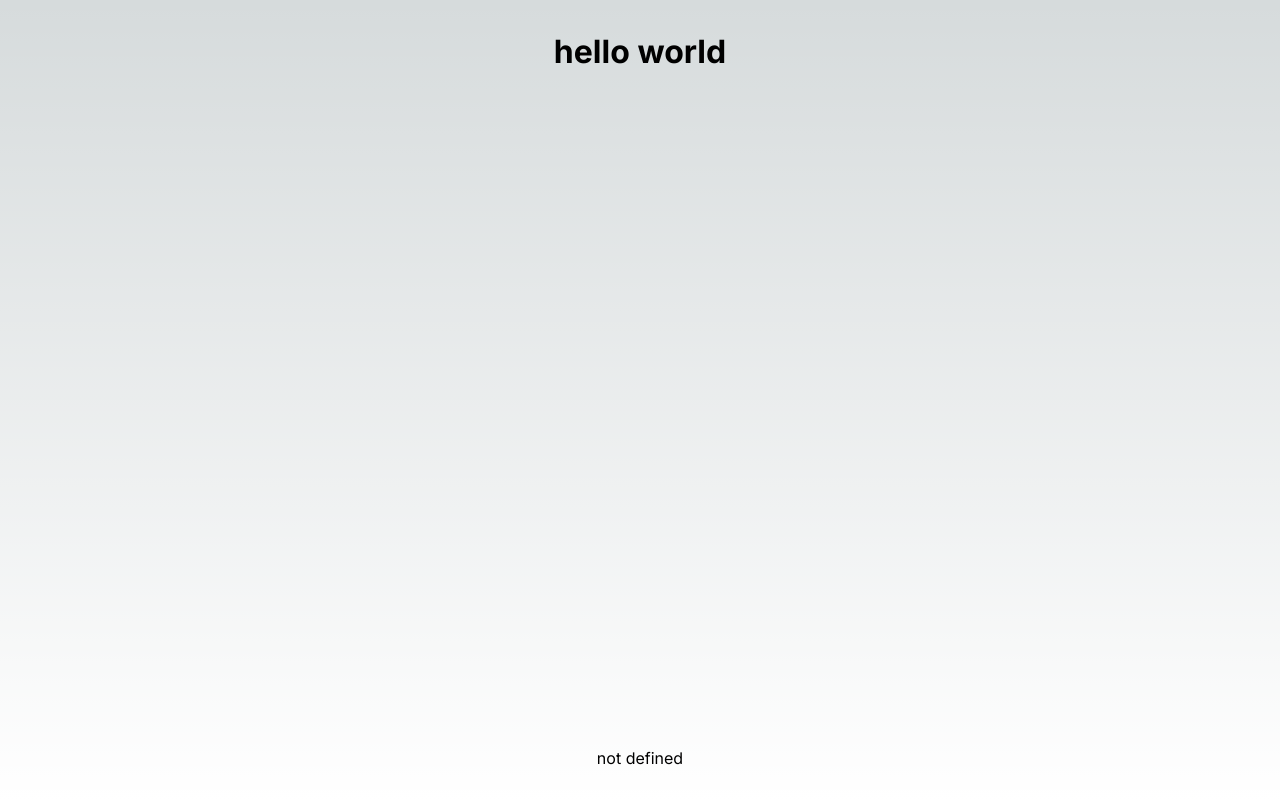
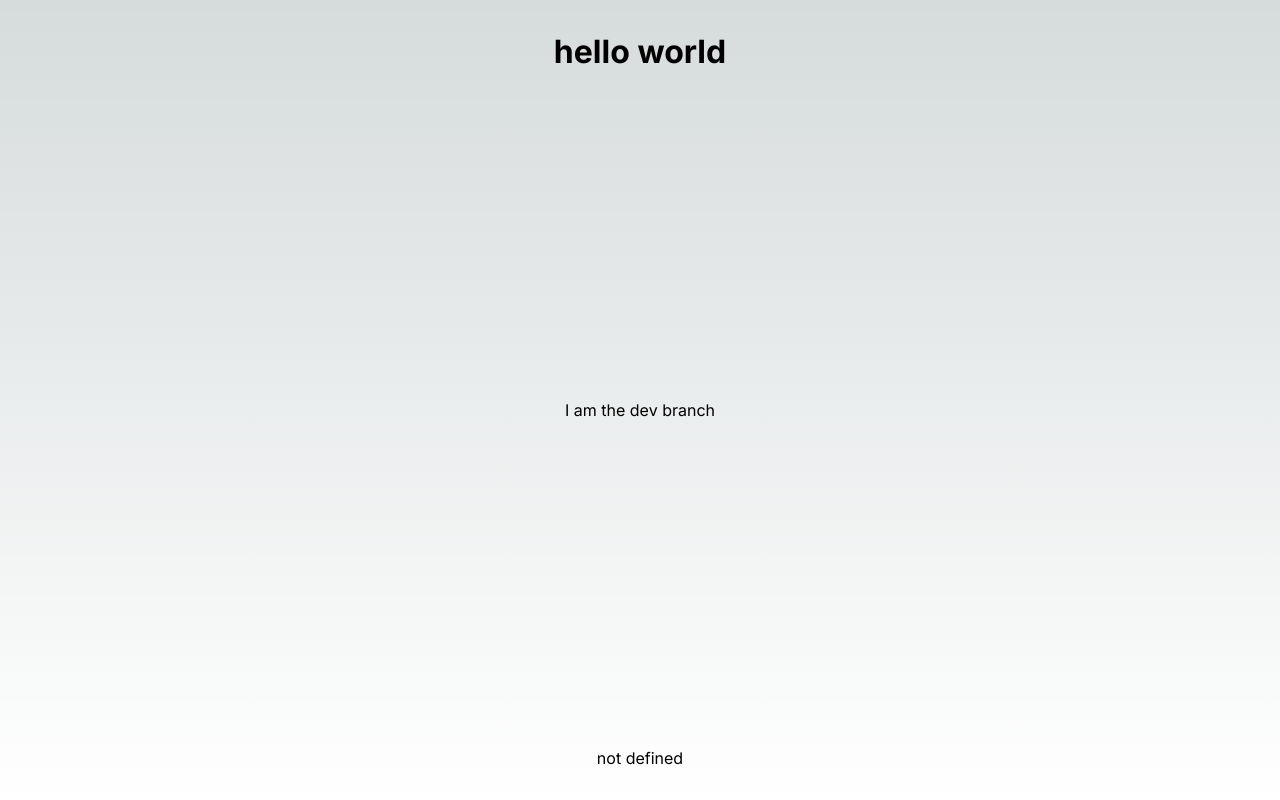
Before and after one commit to ab7z/fe, a Next.js app: page / in a window 1280 px wide. Built offline with nearby package versions, Linux system fonts and the light colour scheme.

Commit message:
test dev branch

```diff
--- a/pages/index.tsx
+++ b/pages/index.tsx
@@ -26,6 +26,7 @@ export default function Home({ cms }: InferGetStaticPropsType<typeof getStaticPr
     <>
       <main className={`${styles.main} ${inter.className}`}>
         <h1>hello world</h1>
+        <p>I am the dev branch</p>
         <a href={ cms.url }>{ cms.url }</a>
       </main>
     </>
```
